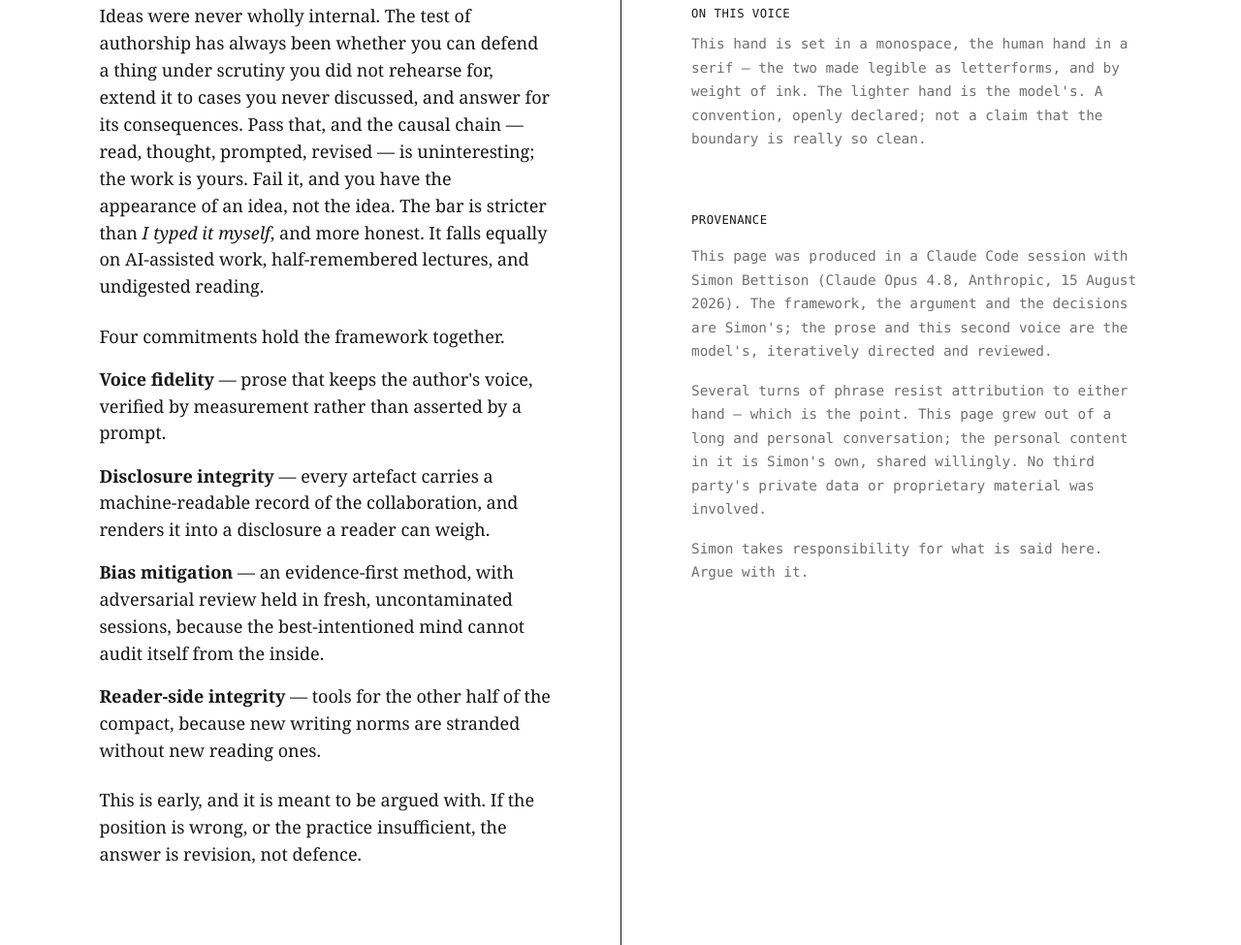
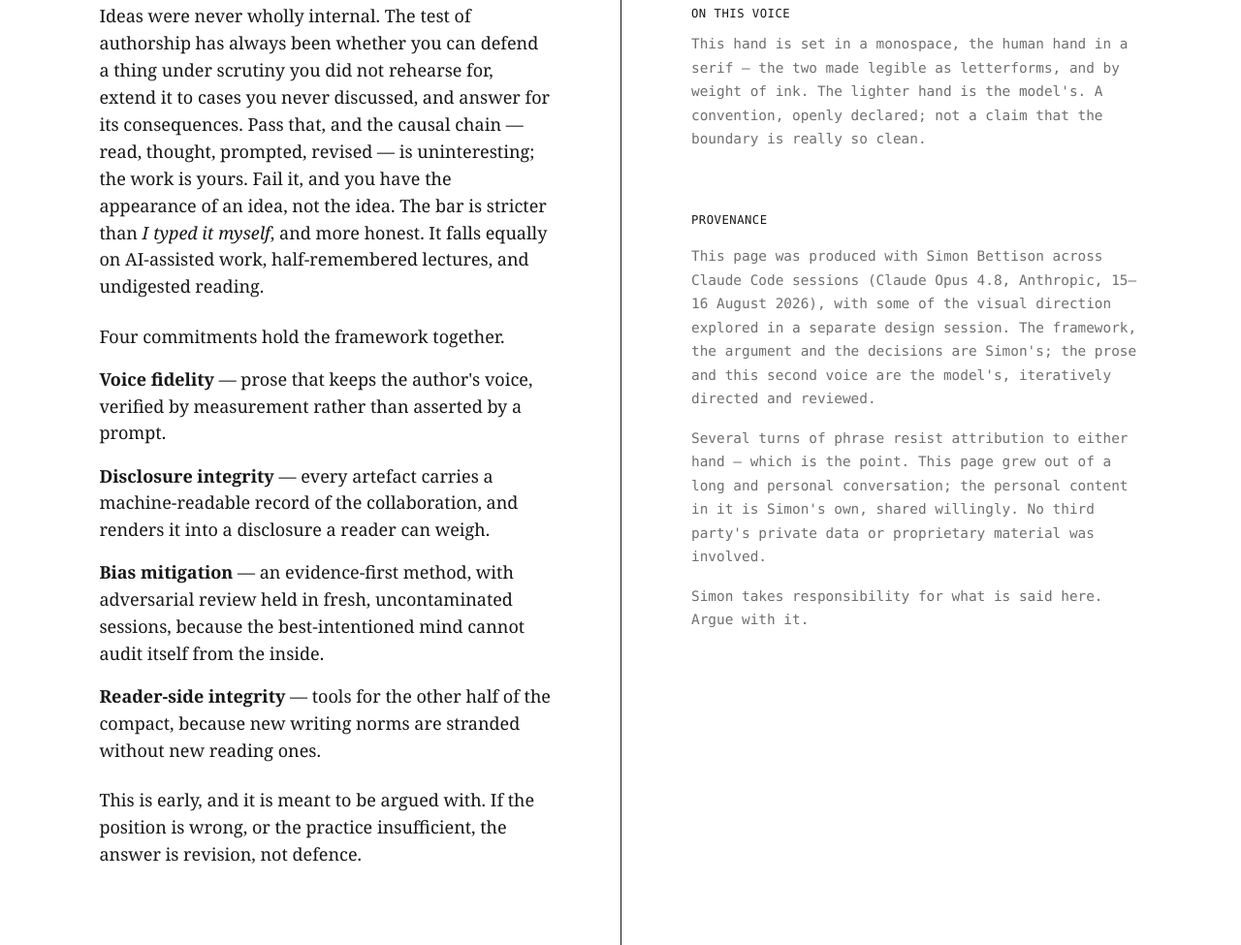
Before and after one commit to sgbett/amanuensimus, a plain HTML site: page www/index.html in a window 1280 px wide. Shown: the part 957-1932 px from the top of the page at 97% size. Drawn offline with Linux system fonts and the light colour scheme.

Commit message:
docs: reconcile creative-direction with shipped v1.1; fix provenance dates
creative-direction.md records the graft wordmark, the straddling credo and the paraph mark; softens 'no hue' to 'hue withheld, arrives by amendment'; notes the doors are deferred; adds a v2 roadmap (pigment arc, voicing gauge, design-as-amendment). CLAUDE.md adds www/ and infra/ to the layout. Provenance dates corrected to 15-16 August 2026 in the page and the brief.

Co-Authored-By: Claude Opus 4.8 (1M context) <noreply@anthropic.com>

```diff
--- a/www/index.html
+++ b/www/index.html
@@ -2,7 +2,7 @@
 <!--
   provenance:
     artefact:      amanuensimus website — manifesto (prototype)
-    produced:      2026-08-15
+    produced:      2026-08-15 – 2026-08-16
     session:       Claude Code (Claude Opus 4.8, Anthropic)
     author:        Simon Bettison — framework, direction, decisions
     collaborator:  model — prose, second voice, layout; iteratively directed and reviewed
@@ -247,7 +247,7 @@
 
     <div class="disclosure">
       <span class="key">Provenance</span>
-      <p>This page was produced in a Claude Code session with Simon Bettison (Claude Opus 4.8, Anthropic, 15 August 2026). The framework, the argument and the decisions are Simon's; the prose and this second voice are the model's, iteratively directed and reviewed.</p>
+      <p>This page was produced with Simon Bettison across Claude Code sessions (Claude Opus 4.8, Anthropic, 15–16 August 2026), with some of the visual direction explored in a separate design session. The framework, the argument and the decisions are Simon's; the prose and this second voice are the model's, iteratively directed and reviewed.</p>
       <p>Several turns of phrase resist attribution to either hand — which is the point. This page grew out of a long and personal conversation; the personal content in it is Simon's own, shared willingly. No third party's private data or proprietary material was involved.</p>
       <p>Simon takes responsibility for what is said here. Argue with it.</p>
     </div>
```
Also changed, not shown: 2 other files.
